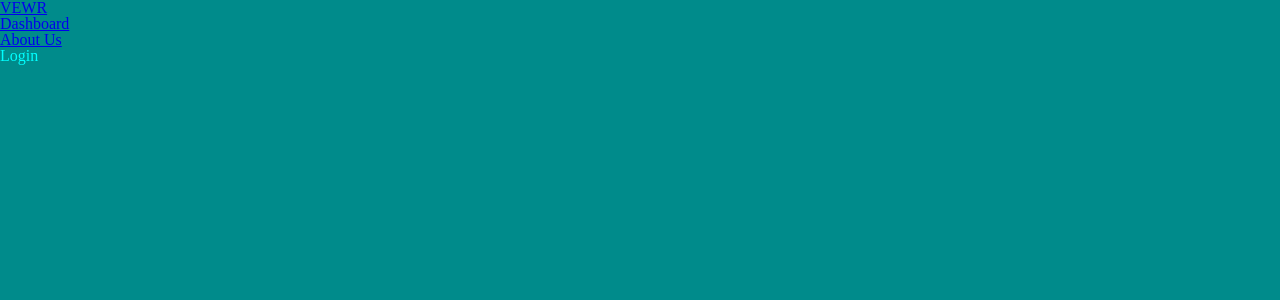
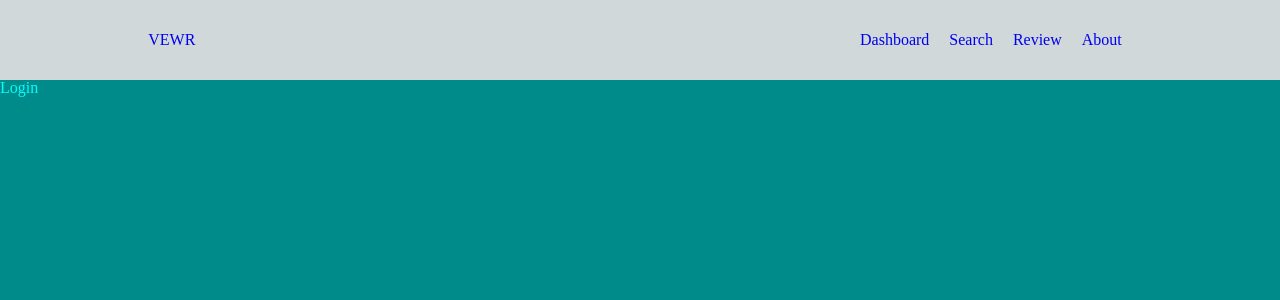
Before and after one commit to fluid-designs/Vewr, a React (Create React App) app: page / in a window 1280 px wide. Shown: the top 300 px of the page. Built offline with nearby package versions, Linux system fonts and the light colour scheme.

Commit message:
Implemented development routes for initial scaffolding

```diff
--- a/src/components/App.js
+++ b/src/components/App.js
@@ -5,6 +5,8 @@ import { BrowserRouter as Router, Route, Switch } from "react-router-dom";
 import Navbar from "./navbar/navbar.js";
 import Login from "./login/login.js";
 import Dashboard from "./dashboard/dashboard.js";
+import Search from "./search/search.js";
+import Review from "./review/review.js";
 import AboutUs from "./about-us/about-us.js";
 
 export default class App extends Component {
@@ -22,6 +24,8 @@ export default class App extends Component {
           <Switch>
             <Route exact path="/" component={Login} />
             <Route path="/dashboard" component={Dashboard} />
+            <Route path="/search" component={Search} />
+            <Route path="/review" component={Review} />
             <Route path="/about-us" component={AboutUs} />
           </Switch>
         </Fragment>
--- a/src/components/navbar/navbar.js
+++ b/src/components/navbar/navbar.js
@@ -5,20 +5,26 @@ import { Link } from "react-router-dom";
 export default function Navbar() {
   return (
     <Fragment>
-      <div className="Navbar">
+      <nav className="Navbar">
         <Link to="/">
-          <h3>VEWR</h3>
+          <h1>VEWR</h1>
         </Link>
 
         <ul>
           <Link to="/dashboard">
             <li>Dashboard</li>
           </Link>
+          <Link to="/search">
+            <li>Search</li>
+          </Link>
+          <Link to="/review">
+            <li>Review</li>
+          </Link>
           <Link to="/about-us">
-            <li>About Us</li>
+            <li>About</li>
           </Link>
         </ul>
-      </div>
+      </nav>
     </Fragment>
   );
 }
--- a/src/styles/app.scss
+++ b/src/styles/app.scss
@@ -2,3 +2,29 @@ body {
   color: aqua;
   background-color: darkcyan;
 }
+
+nav {
+  display: flex;
+  justify-content: space-around;
+  align-items: center;
+  min-height: 10vh;
+  background: rgb(209, 216, 218);
+}
+
+nav > a {
+  text-decoration: none;
+}
+
+nav > ul {
+  width: 50%;
+  display: flex;
+  justify-content: flex-end;
+  list-style-type: none;
+  flex-direction: row;
+}
+
+nav > ul > a {
+  margin-left: 10px;
+  margin-right: 10px;
+  text-decoration: none;
+}
```
